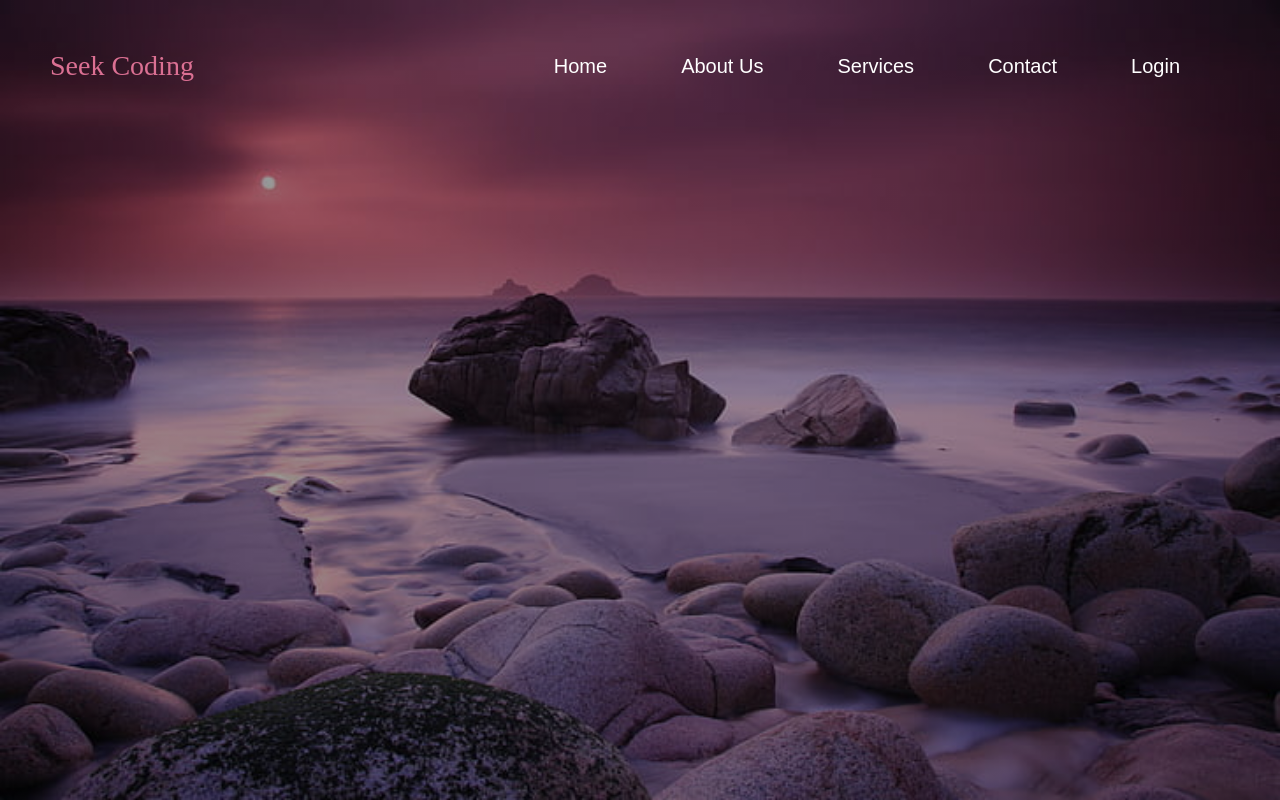
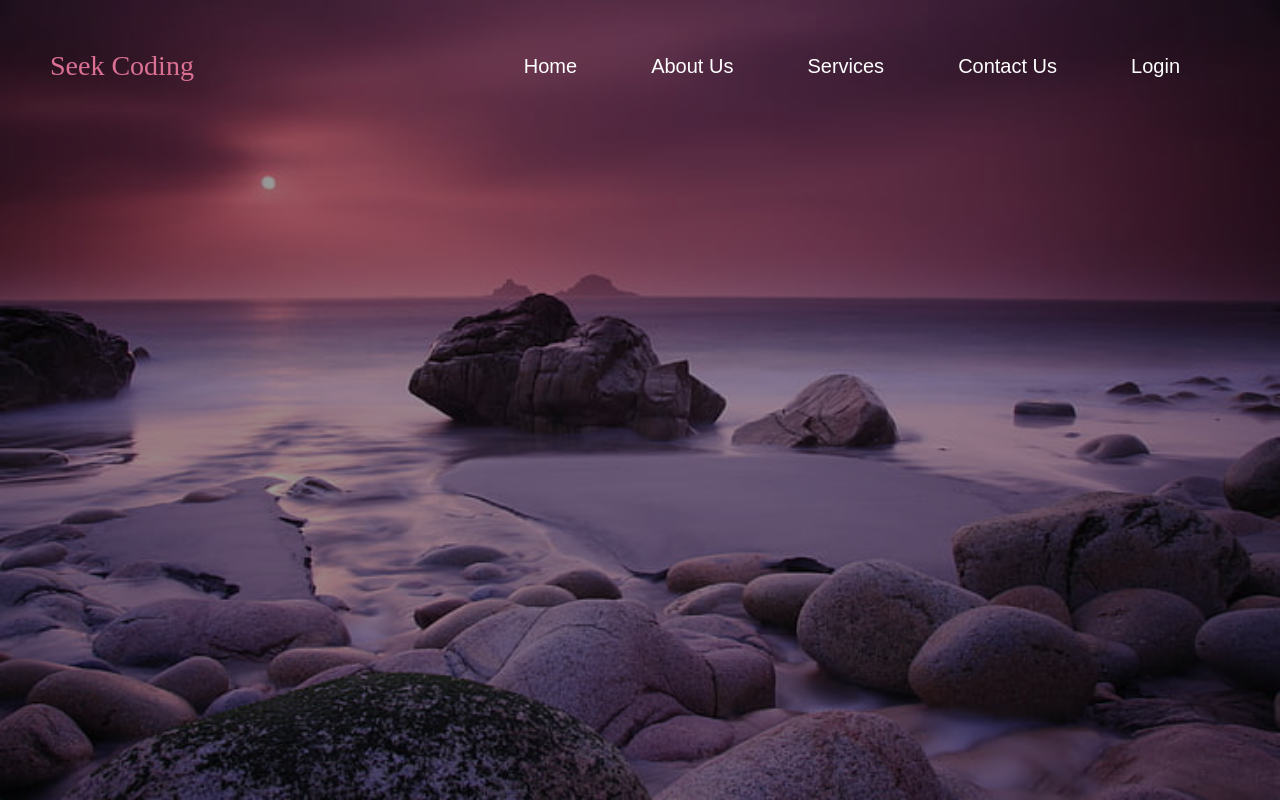
Before and after one commit to YunProgrammer/LogIn-Form, a plain HTML site: page index.html in a window 1280 px wide. Drawn offline with Linux system fonts and the light colour scheme.

Commit message:
Contact Us

```diff
--- a/index.html
+++ b/index.html
@@ -17,7 +17,7 @@
                     <li><a href='#'>Home</a></li>
                     <li><a href='#'>About Us</a></li>
                     <li><a href='#'>Services</a></li>
-                    <li><a href='#'>Contact</a></li>
+                    <li><a href='#'>Contact Us</a></li>
                     <li><button class='loginbtn' onclick="document.getElementById('login-form').style.display='block'" style="width:auto;">Login</button></li>
                 </ul>
             </nav>
```
